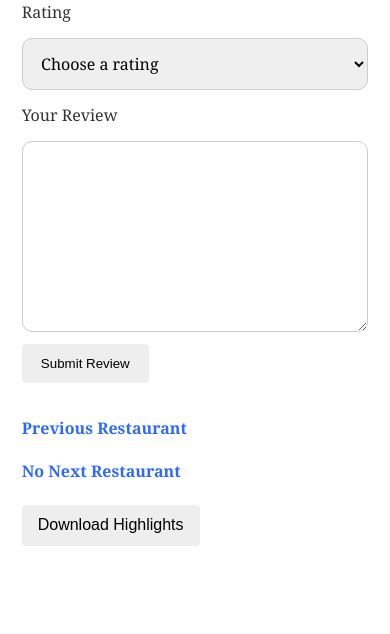
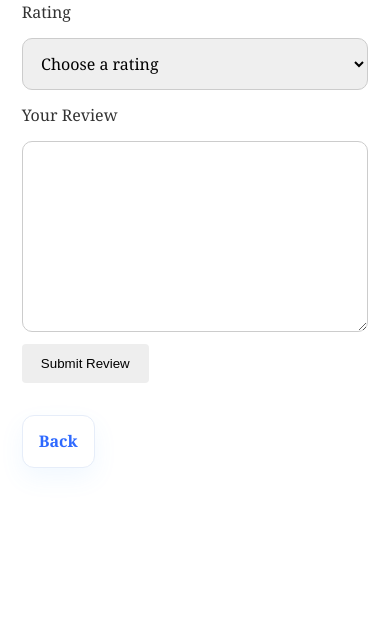
Before and after one commit to Daven03/CSEN161_FinalProject, a PHP site: page /restaurant.php?id=6 in a window 390 px wide. Shown: the part 1216-1850 px from the top of the page. After the commit the page ends 1684 px from the top, so only its background shows below. Run offline with PHP 8.4, Linux system fonts and the light colour scheme; the visitor is signed in with stand-in values (Sample User, id 1); data comes from the database, SQL or seed files in the repository; both versions use the stored data as it was after the commit.

Commit message:
Changed buttons for restaurant pages

```diff
--- a/Restaurant.html
+++ b/Restaurant.html
@@ -69,13 +69,9 @@
         </form>
       </section>
 
-      <!-- Navigation -->
       <div class="article-navigation">
-        <a id="prev-link" href="#">Previous Restaurant</a>
-        <a id="next-link" href="#">Next Restaurant</a>
+        <a id="back-link" href="restaurants.php">Back</a>
       </div>
-
-      <button id="download-btn" type="button">Download Highlights</button>
 
     </main>
 
--- a/restaurant.php
+++ b/restaurant.php
@@ -93,28 +93,6 @@ try {
     $reviewStatement->execute();
     $reviews = $reviewStatement->fetchAll(PDO::FETCH_ASSOC);
 
-    $previousSql = "
-        SELECT id FROM restaurants
-        WHERE id < :id
-        ORDER BY id DESC
-        LIMIT 1
-    ";
-    $previousStatement = $pdo->prepare($previousSql);
-    $previousStatement->bindParam(":id", $restaurantId, PDO::PARAM_INT);
-    $previousStatement->execute();
-    $previousRestaurant = $previousStatement->fetch(PDO::FETCH_ASSOC);
-
-    $nextSql = "
-        SELECT id FROM restaurants
-        WHERE id > :id
-        ORDER BY id ASC
-        LIMIT 1
-    ";
-    $nextStatement = $pdo->prepare($nextSql);
-    $nextStatement->bindParam(":id", $restaurantId, PDO::PARAM_INT);
-    $nextStatement->execute();
-    $nextRestaurant = $nextStatement->fetch(PDO::FETCH_ASSOC);
-
     $templatePath = loadTemplateFile(["restaurant.html", "Restaurant.html"]);
     $html = file_get_contents($templatePath);
 
@@ -131,8 +109,6 @@ try {
     $reviewUserNoteElement = $document->getElementById("review-form-user-note");
     $reviewMessageElement = $document->getElementById("review-form-message");
     $reviewRestaurantIdElement = $document->getElementById("review-restaurant-id");
-    $previousLink = $document->getElementById("prev-link");
-    $nextLink = $document->getElementById("next-link");
 
     if ($titleElement) {
         $titleElement->nodeValue = $restaurant["name"];
@@ -197,24 +173,6 @@ try {
         $reviewRestaurantIdElement->setAttribute("value", (string) $restaurantId);
     }
 
-    if ($previousLink) {
-        if ($previousRestaurant) {
-            $previousLink->setAttribute("href", "restaurant.php?id=" . $previousRestaurant["id"]);
-        } else {
-            $previousLink->setAttribute("href", "#");
-            $previousLink->nodeValue = "No Previous Restaurant";
-        }
-    }
-
-    if ($nextLink) {
-        if ($nextRestaurant) {
-            $nextLink->setAttribute("href", "restaurant.php?id=" . $nextRestaurant["id"]);
-        } else {
-            $nextLink->setAttribute("href", "#");
-            $nextLink->nodeValue = "No Next Restaurant";
-        }
-    }
-
     echo $document->saveHTML();
 } catch (PDOException $error) {
     echo "<h1>Database Error</h1>";
--- a/styles/restaurant.css
+++ b/styles/restaurant.css
@@ -130,14 +130,18 @@
 
 .article-navigation {
   display: flex;
-  justify-content: space-between;
-  gap: 16px;
+  justify-content: flex-start;
   margin: 32px 0 20px;
 }
 
 .article-navigation a {
   color: var(--accent-text);
   font-weight: 600;
+  border: 1px solid #e6edf9;
+  border-radius: 12px;
+  padding: 0.75rem 1rem;
+  background: white;
+  box-shadow: 0 10px 24px rgba(78, 163, 255, 0.08);
 }
 
 #download-btn {
@@ -153,8 +157,7 @@
 
 @media (max-width: 720px) {
   .section-heading,
-  .review-card-header,
-  .article-navigation {
+  .review-card-header {
     flex-direction: column;
     align-items: flex-start;
   }
```
Also changed, not shown: restaurants.db.
